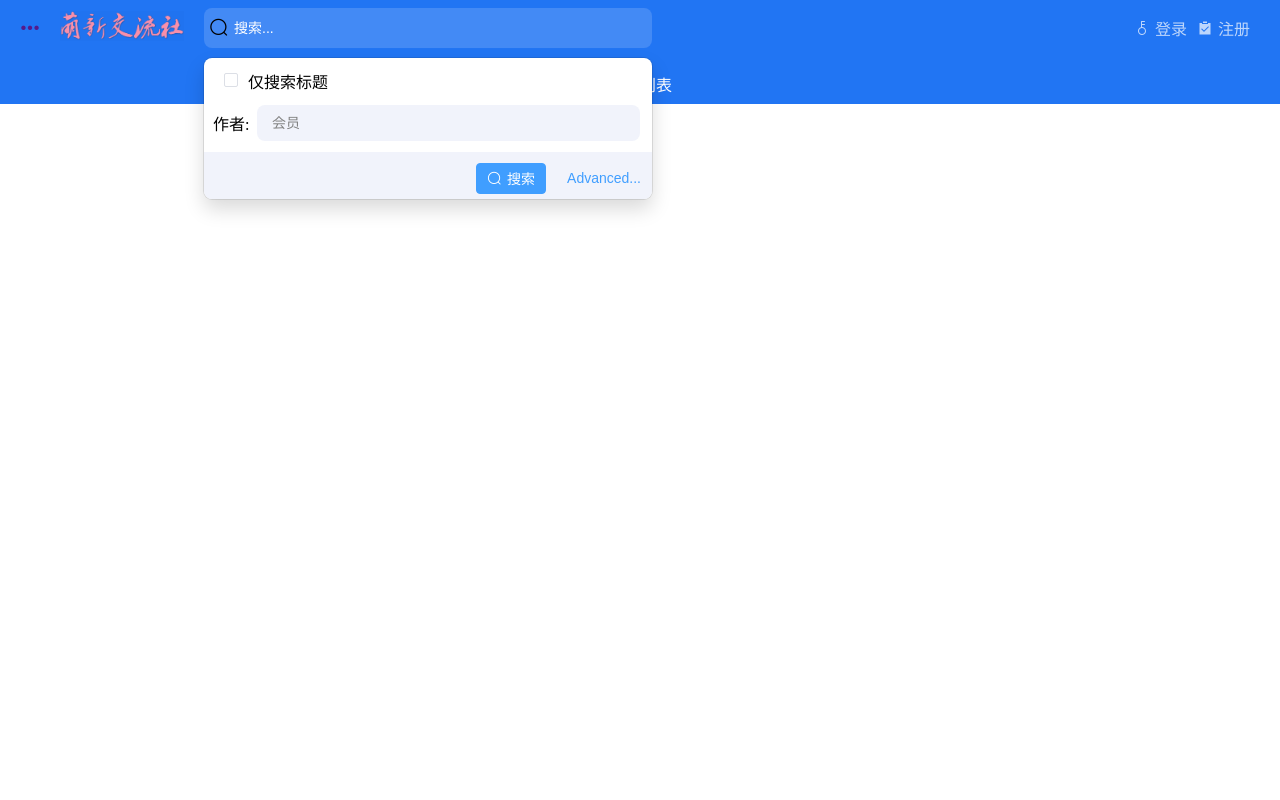
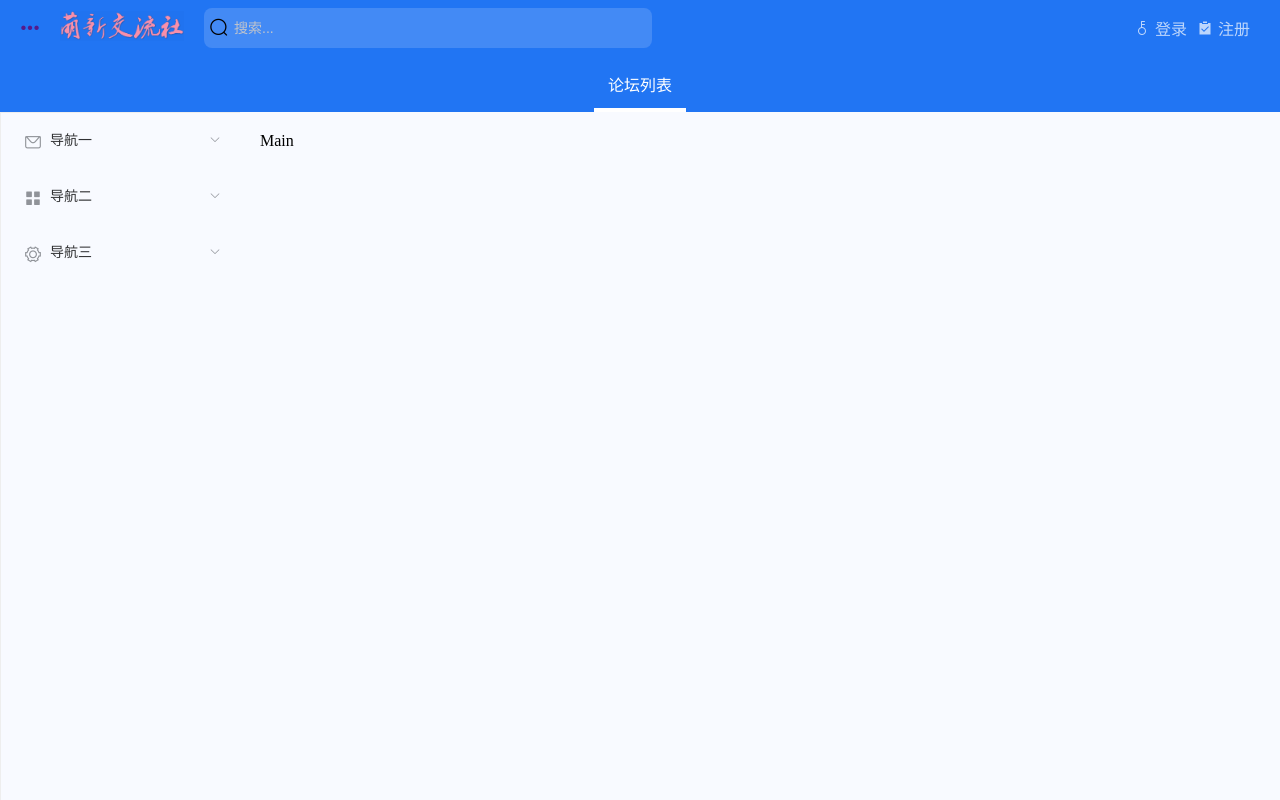
Before and after one commit to newcodeteam/newcodebbs-vue, a Vue app: page /#/home in a window 1280 px wide. Shown: the top 800 px of the page. Built offline with nearby package versions, Linux system fonts and the light colour scheme.

Commit message:
首页侧边导航栏

```diff
--- a/src/components/Body/menu/index.vue
+++ b/src/components/Body/menu/index.vue
@@ -1,11 +1,85 @@
 <template>
-  <div></div>
+  <div class="menu">
+    <el-container style="height: 100%; border: 1px solid #eee">
+      <el-aside width="240px">
+        <el-menu :default-openeds="['0']">
+          <el-submenu index="1">
+            <template slot="title"
+              ><i class="el-icon-message"></i>导航一</template
+            >
+            <el-menu-item-group>
+              <template slot="title">分组一</template>
+              <el-menu-item index="1-1">选项1</el-menu-item>
+              <el-menu-item index="1-2">选项2</el-menu-item>
+            </el-menu-item-group>
+            <el-menu-item-group title="分组2">
+              <el-menu-item index="1-3">选项3</el-menu-item>
+            </el-menu-item-group>
+            <el-submenu index="1-4">
+              <template slot="title">选项4</template>
+              <el-menu-item index="1-4-1">选项4-1</el-menu-item>
+            </el-submenu>
+          </el-submenu>
+          <el-submenu index="2">
+            <template slot="title"><i class="el-icon-menu"></i>导航二</template>
+            <el-menu-item-group>
+              <template slot="title">分组一</template>
+              <el-menu-item index="2-1">选项1</el-menu-item>
+              <el-menu-item index="2-2">选项2</el-menu-item>
+            </el-menu-item-group>
+            <el-menu-item-group title="分组2">
+              <el-menu-item index="2-3">选项3</el-menu-item>
+            </el-menu-item-group>
+            <el-submenu index="2-4">
+              <template slot="title">选项4</template>
+              <el-menu-item index="2-4-1">选项4-1</el-menu-item>
+            </el-submenu>
+          </el-submenu>
+          <el-submenu index="3">
+            <template slot="title"
+              ><i class="el-icon-setting"></i>导航三</template
+            >
+            <el-menu-item-group>
+              <template slot="title">分组一</template>
+              <el-menu-item index="3-1">选项1</el-menu-item>
+              <el-menu-item index="3-2">选项2</el-menu-item>
+            </el-menu-item-group>
+            <el-menu-item-group title="分组2">
+              <el-menu-item index="3-3">选项3</el-menu-item>
+            </el-menu-item-group>
+            <el-submenu index="3-4">
+              <template slot="title">选项4</template>
+              <el-menu-item index="3-4-1">选项4-1</el-menu-item>
+            </el-submenu>
+          </el-submenu>
+        </el-menu>
+      </el-aside>
+    </el-container>
+  </div>
 </template>
 
-<script>
+<script scoped>
 export default {
   name: "Menu",
 };
 </script>
 
-<style></style>
+<style scoped>
+/* 左侧导航栏 */
+.menu {
+  /* position: fixed; */
+  position: sticky;
+  top: 0;
+  height: 100%;
+  width: 240px;
+}
+/* 去除下拉滚动条 */
+.el-aside::-webkit-scrollbar {
+  display: none;
+}
+/* 页面背景色 */
+.el-aside * {
+  background-color: #f8faff;
+  border: none;
+}
+</style>
--- a/src/components/Header/index.vue
+++ b/src/components/Header/index.vue
@@ -5,7 +5,7 @@
       <a id="logo" href=""><img src="./logo.png" alt="" /></a>
       <div class="search">
         <i class="el-icon-search"></i>
-        <el-input v-model="search" placeholder="搜索..."></el-input>
+        <el-input v-model="search" placeholder="搜索..." id="top"></el-input>
         <div class="menu">
           <div id="tittle"><el-checkbox /><span>仅搜索标题</span></div>
           <div id="user">
@@ -46,7 +46,7 @@ export default {
 };
 </script>
 
-<style>
+<style scoped>
 /* 导航栏头部 */
 .header {
   height: 7vh;
@@ -77,13 +77,13 @@ img {
   width: 124px;
 }
 /* 搜索框 */
-.el-input input {
+.search .el-input /deep/ #top {
   padding: 0% 15px 0 30px;
   background-color: #438af5;
   border: none;
   border-radius: 8px;
 }
-.el-input input::placeholder {
+.search .el-input /deep/ #top ::placeholder {
   color: white;
 }
 .search {
@@ -98,11 +98,12 @@ img {
   left: 5px;
   z-index: 1;
 }
-.el-input input:focus {
+.search .el-input /deep/ #top:focus {
   background-color: white;
 }
 /* 搜索框弹窗 */
 .menu {
+  display: none;
   position: absolute;
   bottom: -151px;
   border-radius: 8px;
@@ -138,11 +139,11 @@ img {
   width: 50px;
   margin-left: 2%;
 }
-#te {
+#user .el-input /deep/ .el-input__inner {
   background-color: #f1f3fb;
 }
 
-#te::placeholder {
+#user .el-input /deep/ .el-input__inner::placeholder {
   color: gray;
 }
 /* 弹框下部 */
--- a/src/pages/Home/index.vue
+++ b/src/pages/Home/index.vue
@@ -1,11 +1,20 @@
 <template>
   <div>
-    <Header />
-    <div class="block"><a href="" id="dd">论坛列表</a></div>
+    <el-container>
+      <!-- 头部导航栏 -->
+      <el-header style="height: 13vh"
+        ><Header />
+        <div class="block"><a href="" id="dd">论坛列表</a></div>
+      </el-header>
 
-    <div>
-      <Menu />
-    </div>
+      <el-container>
+        <!-- 左侧导航 -->
+        <el-aside width="240px"><Menu /></el-aside>
+        <!-- 右侧body -->
+        <el-main>Main</el-main>
+      </el-container>
+    </el-container>
+    <Footer>d</Footer>
   </div>
 </template>
 
@@ -23,20 +32,47 @@ export default {
 a {
   text-decoration: none;
 }
+/* 顶部标题栏 */
+.el-header {
+  padding: 0;
+  z-index: 2;
+}
 .block {
-  height: 6vh;
+  height: 7vh;
   width: 100%;
   background-color: #2175f3;
   position: fixed;
   top: 7vh;
   text-align: center;
-  z-index: -1;
+  z-index: 2;
 }
 #dd {
   position: relative;
   padding: 14px;
-  border-bottom: 4px solid white;
+  border-bottom: 4px solid rgb(255, 255, 255);
   top: 2vh;
   color: white;
 }
+/* 中间内容区 */
+
+.el-container .el-container {
+  background-color: #f8faff;
+  margin-top: 8px;
+  z-index: 1;
+}
+
+.el-main {
+  background-color: #f8faff;
+  height: 2000px;
+}
+Footer {
+  background-color: #ecf2fb;
+  height: 200px;
+  width: 100%;
+}
+.el-aside {
+  height: 100vh;
+  position: sticky;
+  top: 14vh;
+}
 </style>
```
Also changed, not shown: src/main.js (+16 -5 lines).
